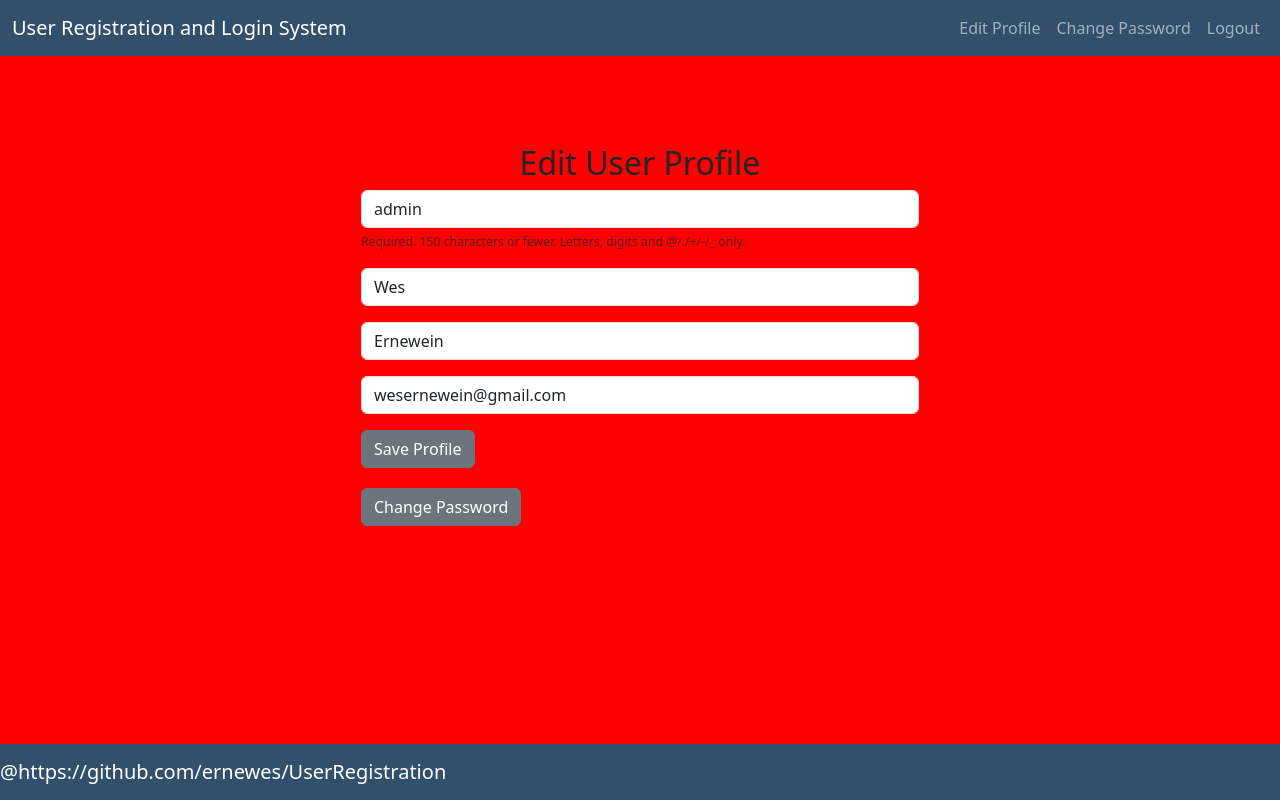
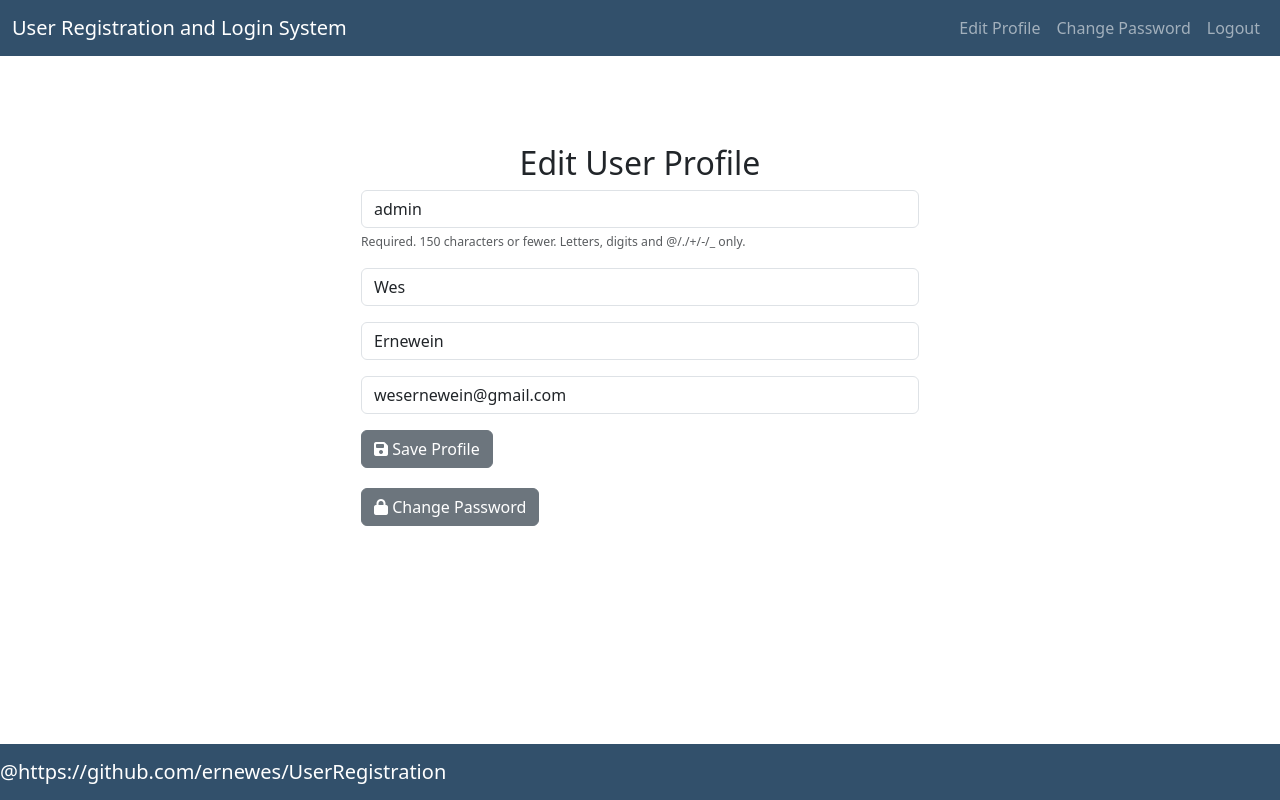
Before and after one commit to ernewes/UserRegistration, a Django app: page /edit_profile/ in a window 1280 px wide. Run offline with Django 4.2, Linux system fonts and the light colour scheme; a user stored in the database is signed in; some libraries are stand-ins or nearby versions.

Commit message:
added icons to buttons

```diff
--- a/loginform/templates/loginform/base.html
+++ b/loginform/templates/loginform/base.html
@@ -9,7 +9,8 @@
 		<title>Login Form</title>
 		<link href="https://cdn.jsdelivr.net/npm/bootstrap@5.3.0/dist/css/bootstrap.min.css" rel="stylesheet" integrity="sha384-9ndCyUaIbzAi2FUVXJi0CjmCapSmO7SnpJef0486qhLnuZ2cdeRhO02iuK6FUUVM" crossorigin="anonymous">
 		<script src="https://kit.fontawesome.com/027898e103.js" crossorigin="anonymous"></script>
-		<link rel="stylesheet" type="text/css" href="{% static 'style.css' %}">
+		<link rel="stylesheet" href="https://cdnjs.cloudflare.com/ajax/libs/font-awesome/4.7.0/css/font-awesome.min.css">
+
 	</head>
 	<body>
 		<nav class="navbar navbar-expand-md navbar-dark " style="background-color: #32506b;">
@@ -71,12 +72,11 @@
 			{% endblock %}
 
 		</div>
-<nav class="navbar fixed-bottom navbar-dark" style="background-color: #32506b;">
-	<a class="navbar-brand" href="https://github.com/ernewes/UserRegistration">@https://github.com/ernewes/UserRegistration</a>
-</nav>
+		<nav class="navbar fixed-bottom navbar-dark" style="background-color: #32506b;">
+			<a class="navbar-brand" href="https://github.com/ernewes/UserRegistration">@https://github.com/ernewes/UserRegistration</a>
+		</nav>
 	    <script src="https://cdn.jsdelivr.net/npm/bootstrap@5.3.0/dist/js/bootstrap.bundle.min.js" integrity="sha384-geWF76RCwLtnZ8qwWowPQNguL3RmwHVBC9FhGdlKrxdiJJigb/j/68SIy3Te4Bkz" crossorigin="anonymous"></script>
 	    <script src="https://cdn.jsdelivr.net/npm/@popperjs/core@2.11.8/dist/umd/popper.min.js" integrity="sha384-I7E8VVD/ismYTF4hNIPjVp/Zjvgyol6VFvRkX/vR+Vc4jQkC+hVqc2pM8ODewa9r" crossorigin="anonymous"></script>
 		<script src="https://cdn.jsdelivr.net/npm/bootstrap@5.3.0/dist/js/bootstrap.min.js" integrity="sha384-fbbOQedDUMZZ5KreZpsbe1LCZPVmfTnH7ois6mU1QK+m14rQ1l2bGBq41eYeM/fS" crossorigin="anonymous"></script>
-
 	</body>
 </html>
--- a/loginform/templates/loginform/change_password.html
+++ b/loginform/templates/loginform/change_password.html
@@ -1,11 +1,10 @@
 {% extends 'loginform/base.html' %}
 {% block content %}
-
-
 
 <div class="col-md-6 offset-md-3" style="padding-top: 40px;">
     <h2 class="text-center">Change Password</h2>
     <form method="POST" action="{% url 'change_password' %}">
+
         {% csrf_token %} <!-- Cross Site Request Forgery token -->
 
         {% if form.errors %}
@@ -20,7 +19,7 @@
 
         {{ form.as_p }}
 
-        <input type="submit" value="Save" class="btn btn-secondary">
+        <button type="submit" value="Save" class="btn btn-secondary"><i class="fa-solid fa-floppy-disk"></i> Save</button>
     </form>
 </div>
 
--- a/loginform/templates/loginform/edit_profile.html
+++ b/loginform/templates/loginform/edit_profile.html
@@ -1,11 +1,10 @@
 {% extends 'loginform/base.html' %}
 {% block content %}
-
-
 
 <div class="col-md-6 offset-md-3" style="padding-top: 40px;">
     <h2 class="text-center">Edit User Profile</h2>
     <form method="POST" action="{% url 'edit_profile' %}">
+
         {% csrf_token %} <!-- Cross Site Request Forgery token -->
 
         {% if form.errors %}
@@ -20,12 +19,12 @@
 
         {{ form.as_p }}
 
-        <input type="submit" value="Save Profile" class="btn btn-secondary">
+        <button type="submit" value="Save Profile" class="btn btn-secondary"><i class="fa-solid fa-floppy-disk"></i> Save Profile</button>
 
     </form>
     <div style="padding-top:20px">
         <form action="{% url 'change_password' %}">
-            <input type="submit" value="Change Password" class="btn btn-secondary"/>
+            <button type="submit" value="Change Password" class="btn btn-secondary"><i class="fa-solid fa-lock"></i> Change Password</button>
         </form>
     </div>
 </div>
--- a/loginform/templates/loginform/home.html
+++ b/loginform/templates/loginform/home.html
@@ -10,7 +10,6 @@
         background: #799fc1;
         color: white;
     }
-
 </style>
 
 {% if user.is_authenticated %}
@@ -33,7 +32,7 @@
             </tr>
         </tbody>
     </table>
- </div>
+</div>
 {% else %}
     <h1>Welcome to the User Registration and Login System</h1>
     </br>
--- a/loginform/templates/loginform/login.html
+++ b/loginform/templates/loginform/login.html
@@ -1,12 +1,12 @@
 {% extends 'loginform/base.html' %}
 {% block content %}
-
-
 
 <div class="col-md-6 offset-md-3" style="padding-top: 40px;">
 	<h2 class="text-center">Login</h2>
 	<form method="POST">
+
 		{% csrf_token %} <!-- Cross Site Request Forgery token -->
+
 		<div class="mb-3">
 			<label for="exampleInputEmail1" class="form-label">Username</label>
 		    <input type="text" class="form-control" placeholder="Enter Username" name="username">
--- a/loginform/templates/loginform/register_user.html
+++ b/loginform/templates/loginform/register_user.html
@@ -1,12 +1,11 @@
 {% extends 'loginform/base.html' %}
 {% block content %}
-
-
 
 <div class="col-md-6 offset-md-3" style="padding-top: 40px;">
     <h2 class="text-center">User Registration</h2>
 
     <form method="POST" action="{% url 'register_user' %}">
+
         {% csrf_token %} <!-- Cross Site Request Forgery token -->
 
         {% if form.errors %}
@@ -22,7 +21,7 @@
 
         {{ form.as_p }}
 
-        <input type="submit" value="Register" class="btn btn-secondary">
+        <button type="submit" value="Register" class="btn btn-secondary"><i class="fa-solid fa-address-card"></i> Register</button>
     </form>
 </div>
 {% endblock %}
--- a/static/style.css
+++ /dev/null
@@ -1,11 +0,0 @@
-.table-striped>tr:nth-child(odd){
-   background-color:red;
-}
-
-.table-striped{
-   background-color:red;
-}
-
-body {
-   background-color:red;
-}
```
Also changed, not shown: db.sqlite3.
